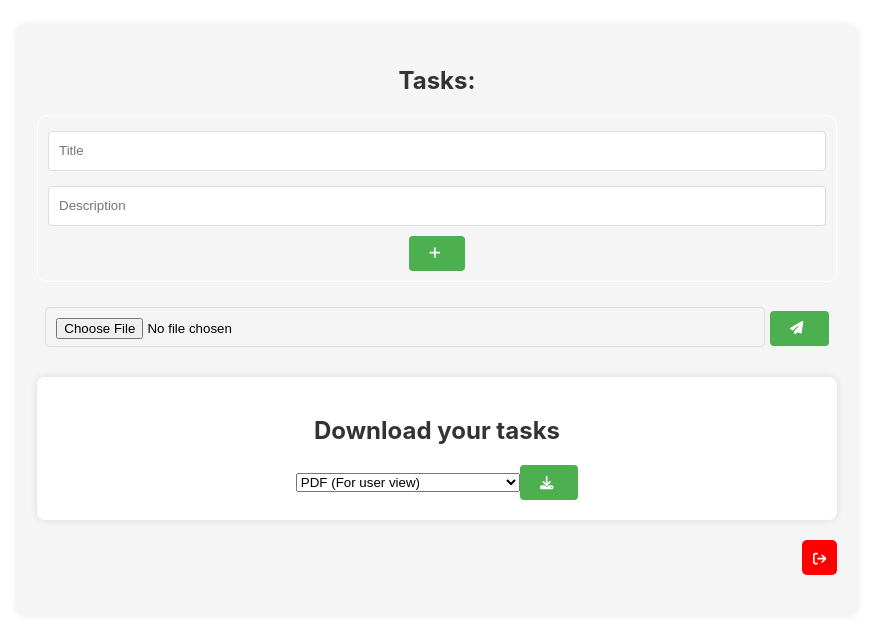
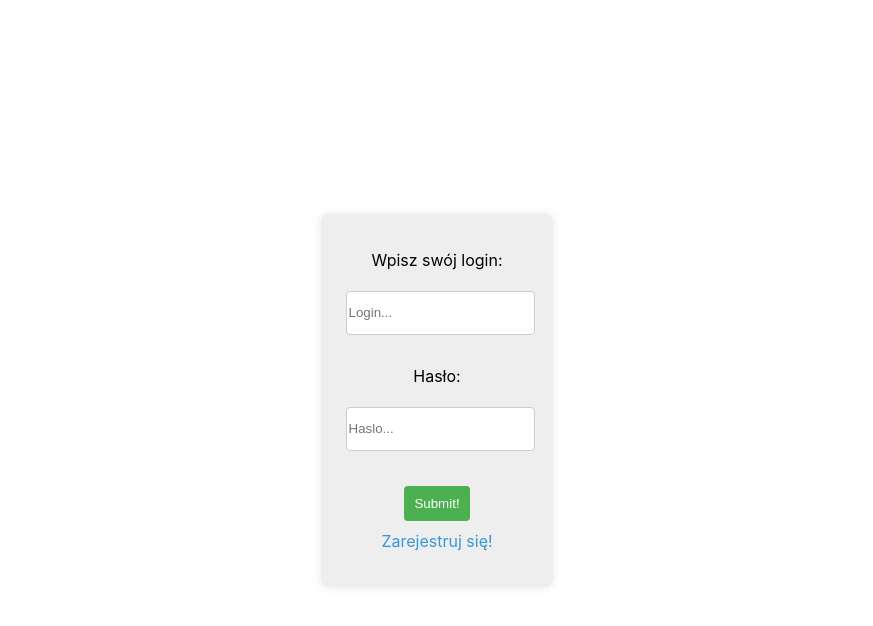
Before and after one commit to konrad-harezlak/task-manager, a React (Create React App) app in the folder client/: page /home in a window 1280 px wide. Shown: the top 626 px of the page, without its empty margins (203-1076 px from the left). Built offline with nearby package versions, Linux system fonts and the light colour scheme.

Commit message:
chore: Code updates and error handling

```diff
--- a/client/src/App.js
+++ b/client/src/App.js
@@ -4,11 +4,10 @@ import { BrowserRouter as Router, Routes, Route } from 'react-router-dom';
 import Login from './pages/Login';
 import Registration from './pages/Registration';
 import Home from './pages/Home';
-
 import Error from './pages/Error'
 import { useAuth } from './pages/AuthContext';
 
-
+<link rel="stylesheet" href="https://fonts.googleapis.com/css2?family=Roboto:wght@400;700&display=swap"></link>
 function App() {
   const { user } = useAuth();
   return (
@@ -16,9 +15,9 @@ function App() {
     <div className="App">
       <Router>
         <Routes>
-          <Route path='/' exact element={<Login />} />
-          <Route path='/registration' element={<Registration />} />
-          <Route path='/home' element={<Home />} />
+          <Route path='/' exact element={user ? <Home /> : <Login />} />
+          <Route path='/registration' element={user ? <Home /> : <Registration />} />
+          <Route path='/home' element={user ? <Home /> : <Login />} />
           <Route path='*' element={<Error />} />
         </Routes>
       </Router>
--- a/client/src/pages/Home.js
+++ b/client/src/pages/Home.js
@@ -6,35 +6,35 @@ import { useAuth } from './AuthContext';
 import './home.css'
 
 const Home = () => {
-    const { logout } = useAuth();
+    const { logout, user } = useAuth();
 
     return (
 
         <div className='home_container'>
 
-
+        <h1>Witaj, {user && user.username}!</h1>
             <div className='tasks'>
                 <h2>Tasks:</h2>
             </div>
             <div className='create_task'>
                 <input className='title' type='text' placeholder='Title'></input>
                 <input className='description' type='text' placeholder='Description'></input>
-                <button onClick=''> <FontAwesomeIcon className='font' icon={faPlus} /></button>
+                <button /* onClick={} */> <FontAwesomeIcon className='font' icon={faPlus} /></button>
             </div>
             <div className='file_container'>
 
 
                 <div className='file_transfer'>
                     <input className='file' type='file' ></input>
-                    <button onClick=''> <FontAwesomeIcon className='font' icon={faPaperPlane} /></button>
+                    <button /* onClick={} */> <FontAwesomeIcon className='font' icon={faPaperPlane} /></button>
                 </div>
                 <div className='pdf_container'>
                     <h2>Download your tasks</h2>
-                    <select class="task_select">
+                    <select className="task_select">
                         <option value="PDF">PDF (For user view)</option>
                         <option value="TXT">TXT (Json file, to save your tasks)</option>
                     </select>
-                    <button onClick=''> <FontAwesomeIcon className='font' icon={faDownload} /></button>
+                    <button /* onClick={} */> <FontAwesomeIcon className='font' icon={faDownload} /></button>
                 </div>
             </div>
             <div className='logout_container'>
--- a/client/src/pages/Login.js
+++ b/client/src/pages/Login.js
@@ -26,16 +26,9 @@ const Login = () => {
         e.preventDefault();
         try {
             const response = await axios.post('http://localhost:4000/login', loginData);
-            const cookies = document.cookie;
-            const cookieArray = cookies.split('; ');
-
-            const authTokenCookie = cookieArray.find(cookie => cookie.startsWith('authToken='));
-
-            let token;
-            if (authTokenCookie) {
-                token = authTokenCookie.split('=')[1];
-            }
-            login(token);
+            const user = response.data.user.rows[0];
+            console.log(user.username)
+            login(user);
             navigate('/home');
         } catch (error) {
             console.error('Błąd logowania:', error);
```
Also changed, not shown: 2 other files (tests, documents, lock files or other folders).
